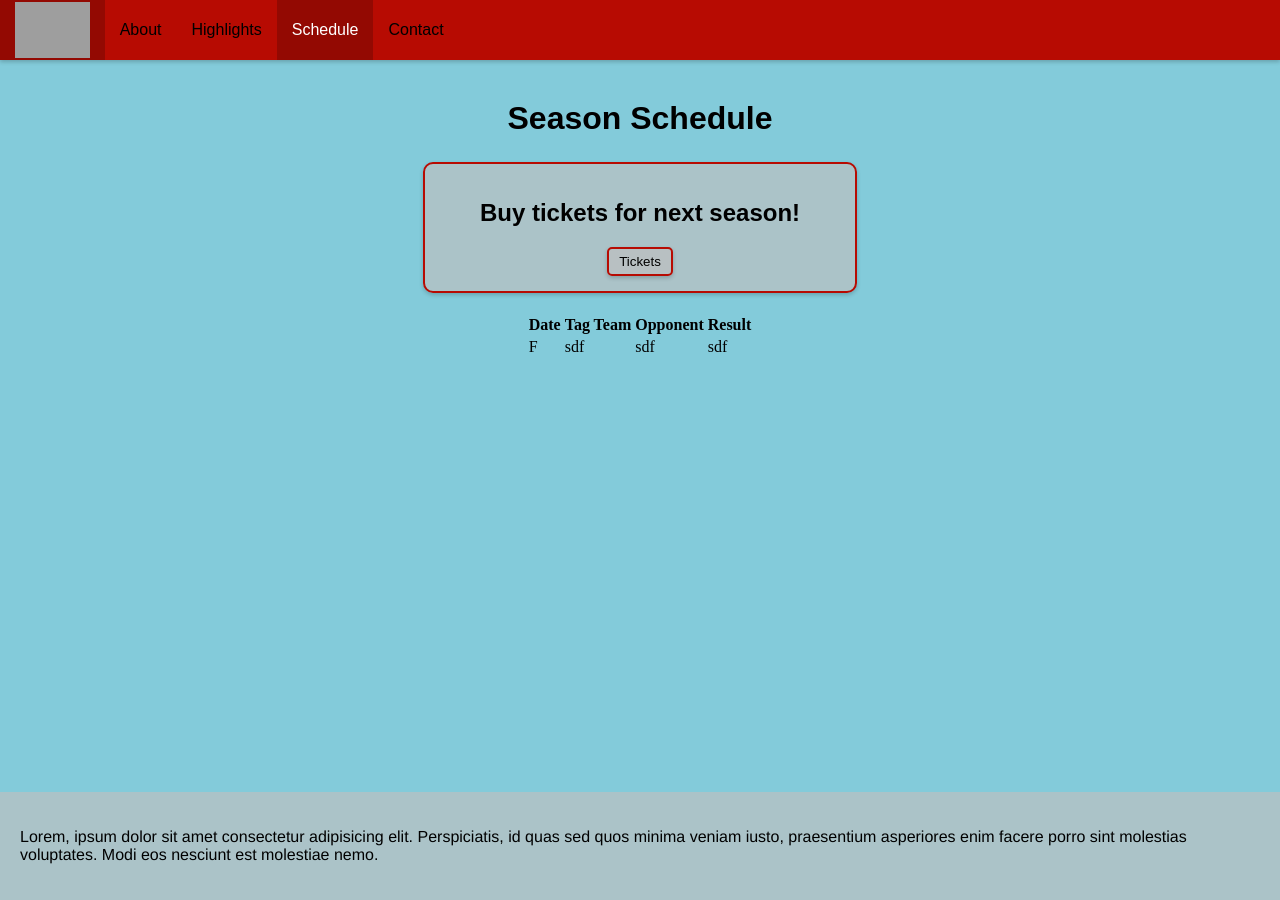
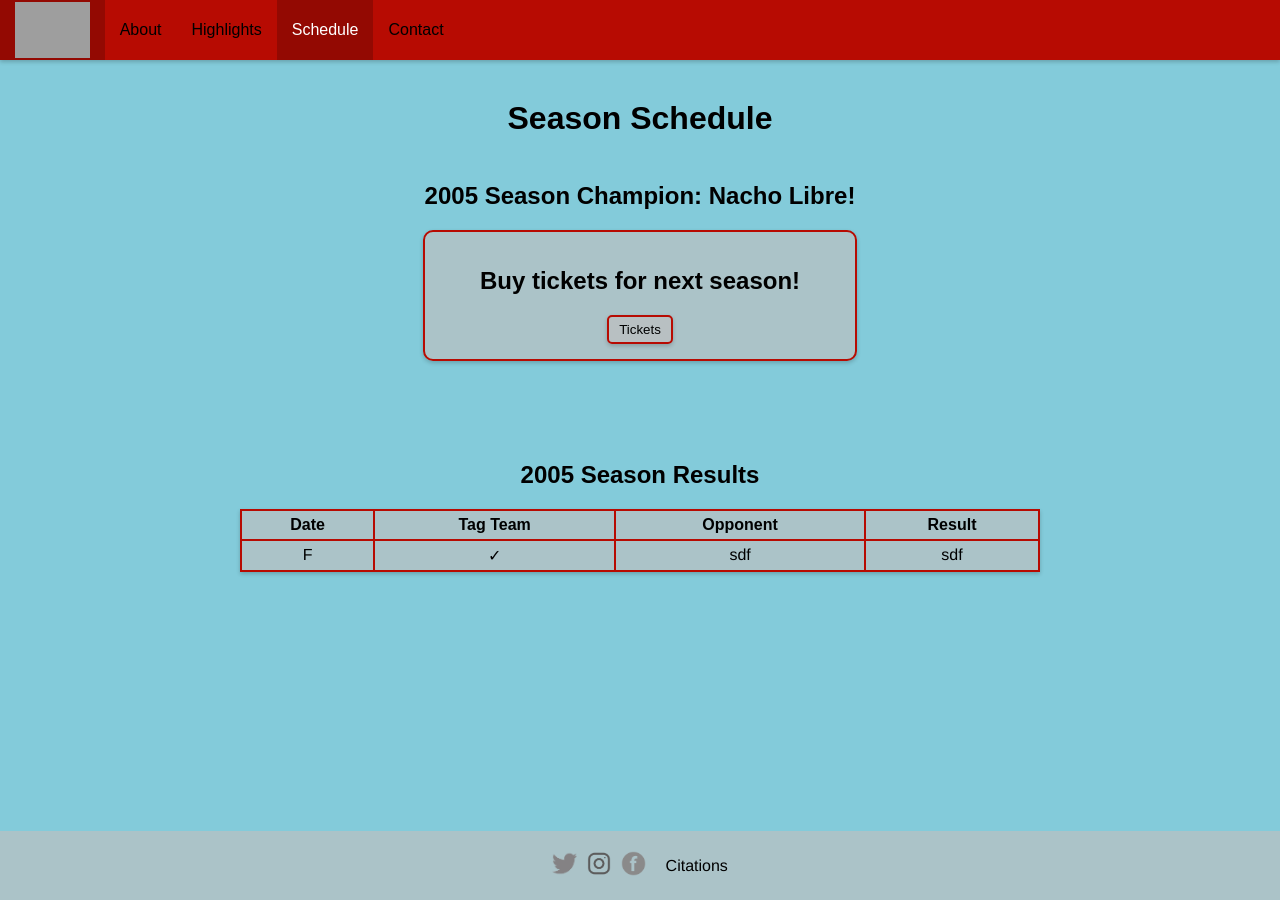
Before and after one commit to jkrl-uleth/nmed-proj, a Jekyll site: the page built from schedule.html, in a window 1280 px wide. Built offline with Jekyll 4.4.1, drawn with Linux system fonts in a browser that asks for light colours; some web fonts are replaced; grey boxes are pictures that could not be loaded.

Commit message:
formatting done

```diff
--- a/_includes/footer.html
+++ b/_includes/footer.html
@@ -1,7 +1,14 @@
-<footer class="flex-container p-20">
-    <p>
-        Lorem, ipsum dolor sit amet consectetur adipisicing elit. Perspiciatis,
-        id quas sed quos minima veniam iusto, praesentium asperiores enim facere
-        porro sint molestias voluptates. Modi eos nesciunt est molestiae nemo.
-    </p>
+<footer class="center-container c-gap-20 p-20">
+    <div id="footer-icons-container">
+        <a href="https://twitter.com/nachoooo_libre"
+            ><img class="footer-icons" src="img/twitter-greyscale.png" alt=""
+        /></a>
+        <a href="https://www.instagram.com/nacholibredaily/?hl=en"
+            ><img class="footer-icons" src="img/ig-greyscale.png" alt=""
+        /></a>
+        <a href="https://www.facebook.com/NachoLibreMovie/"
+            ><img class="footer-icons" src="img/fb-greyscale.png" alt=""
+        /></a>
+    </div>
+    <a id="footer-citations" href="">Citations</a>
 </footer>
--- a/css/styles.css
+++ b/css/styles.css
@@ -59,6 +59,7 @@ h1 {
 footer {
     background-color: var(--footer);
     margin-top: auto;
+    align-items: center;
 }
 
 p {
@@ -85,6 +86,19 @@ p {
 .nav-link:hover {
     background-color: var(--alpha);
     color: white;
+}
+
+.footer-icons {
+    height: 25px;
+}
+
+#footer-citations {
+    font-family: var(--helvetica);
+}
+
+#footer-citations:hover {
+    text-decoration: underline;
+    color: var(--nacho-red);
 }
 
 @media only screen and (max-width: 560px) {
@@ -156,19 +170,22 @@ p {
 
 /*================== ABOUT =================*/
 
+#about-container {
+    max-width: 1440px;
+}
+
 #nacho-about-img {
     max-width: unset;
-    width: 500px;
-}
-
-@media only screen and (max-width: 530px) {
-    #nacho-about-img {
-        max-width: unset;
-        width: 320px;
-    }
+    width: 100%;
+    min-width: 300px;
+    align-self: center;
 }
 
 /*================== HIGHLIGHTS =================*/
+
+#highlights-container {
+    max-width: 1440px;
+}
 
 .highlights-iframe {
     width: 560px;
@@ -191,7 +208,7 @@ p {
 /*================== CONTACT =================*/
 
 #contact-form {
-    width: 600px;
+    width: 800px;
 }
 
 #contact-form input[type="text"],
@@ -217,6 +234,7 @@ p {
 }
 
 .contact-flex-field {
+    min-width: 200px;
     flex-grow: 1;
 }
 
@@ -230,6 +248,31 @@ p {
     background-color: var(--footer);
     box-shadow: var(--box-shadow);
     text-align: center;
+}
+
+#schedule-season-results-header {
+    margin: 100px 0 20px;
+}
+
+#schedule-table th {
+    border: 2px solid var(--nacho-red);
+    padding: 5px;
+    font-family: var(--miriam-libre);
+}
+
+#schedule-table td {
+    border: 2px solid var(--nacho-red);
+    padding: 5px;
+    font-family: var(--helvetica);
+    text-align: center;
+}
+
+#schedule-table {
+    width: 800px;
+    border: 2px solid var(--nacho-red);
+    padding: 5px;
+    border-collapse: collapse;
+    background-color: var(--footer);
 }
 
 /*================== SUBMITTED =================*/
@@ -287,7 +330,7 @@ p {
 }
 
 .flex-wrap-item {
-    flex: 1 1 160px;
+    flex: 1 1 280px;
 }
 
 .button {
@@ -319,6 +362,10 @@ p {
     background-color: var(--nacho-blue);
 }
 
+.border {
+    border: 2px solid var(--divider);
+}
+
 .blue {
     background-color: var(--nacho-blue);
 }
@@ -335,8 +382,12 @@ p {
     margin: 20px;
 }
 
+.m-50 {
+    margin: 50px;
+}
+
 .m-5 {
-    margin: 5;
+    margin: 5px;
 }
 
 .m-auto {
@@ -355,6 +406,10 @@ p {
     padding: 20px;
 }
 
+.p-50 {
+    padding: 50px;
+}
+
 .w-100 {
     width: 100%;
 }
--- a/schedule.html
+++ b/schedule.html
@@ -11,6 +11,9 @@ title: Schedule
 
 <h1>Season Schedule</h1>
 <main class="p-5">
+    <h2 id="schedule-season-champion-header" class="center-container">
+        2005 Season Champion: Nacho Libre!
+    </h2>
     <div class="center-container">
         <div id="schedule-tickets-container" class="flex-columns-container">
             <h2>Buy tickets for next season!</h2>
@@ -23,7 +26,11 @@ title: Schedule
             </form>
         </div>
     </div>
-    <table class="center-container p-20">
+    <h2 id="schedule-season-results-header" class="center-container m-20">
+        2005 Season Results
+    </h2>
+    <div class="center-container">
+        <table id="schedule-table" class="border shadow p-20">
             <tr>
                 <th>Date</th>
                 <th>Tag Team</th>
@@ -32,11 +39,12 @@ title: Schedule
             </tr>
             <tr>
                 <td>F</td>
-            <td>sdf</td>
+                <td>&#10003;</td>
                 <td>sdf</td>
                 <td>sdf</td>
             </tr>
         </table>
+    </div>
 </main>
 
 {% include footer.html %}
```
Also changed, not shown: about.html (+13 -8 lines), highlights.html (+18 -13 lines), img/fb-greyscale.png (added), img/ig-greyscale.png (added), img/twitter-greyscale.png (added), 1 other file. Lines whose indentation alone changed are shown as unchanged.
